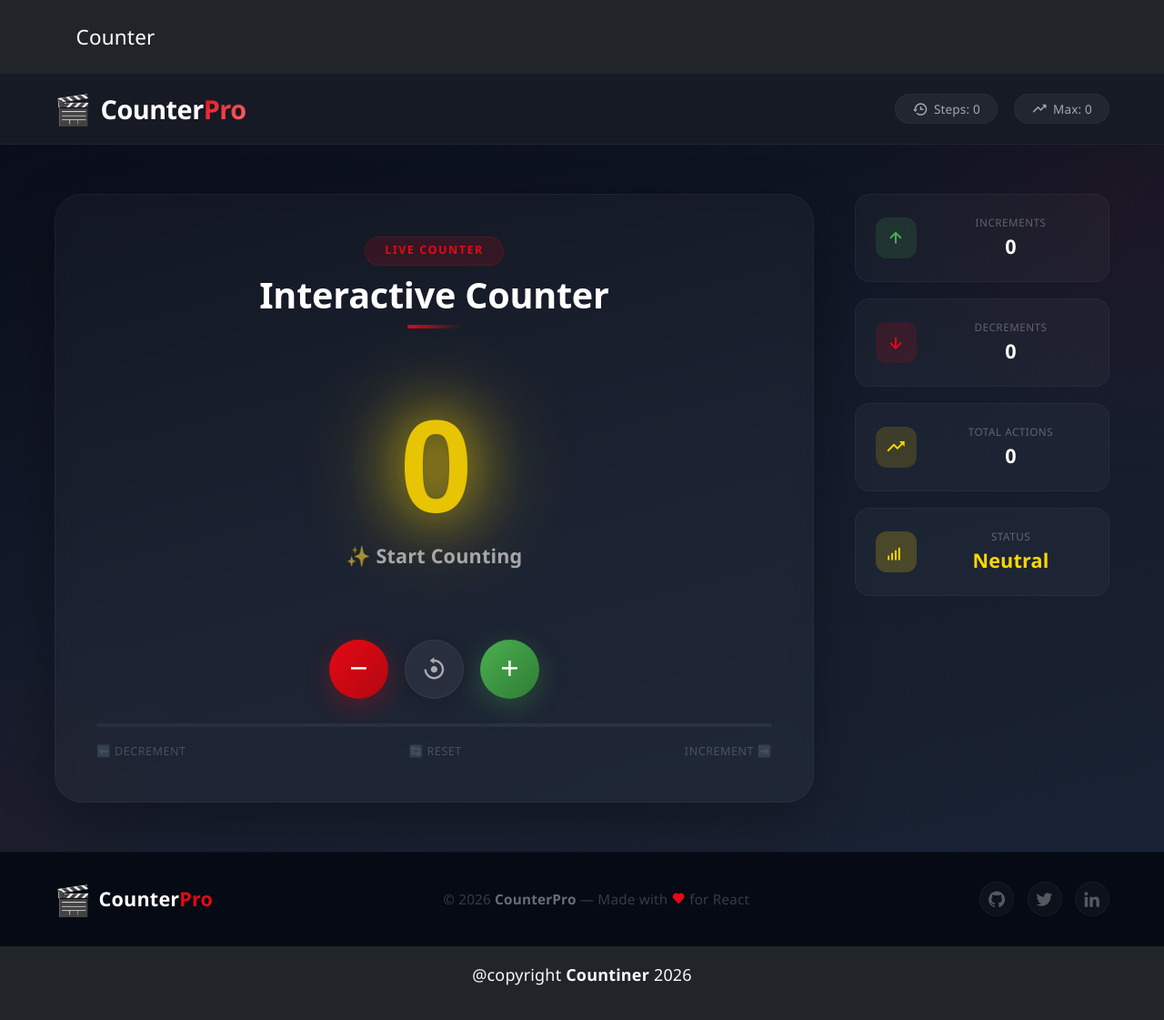
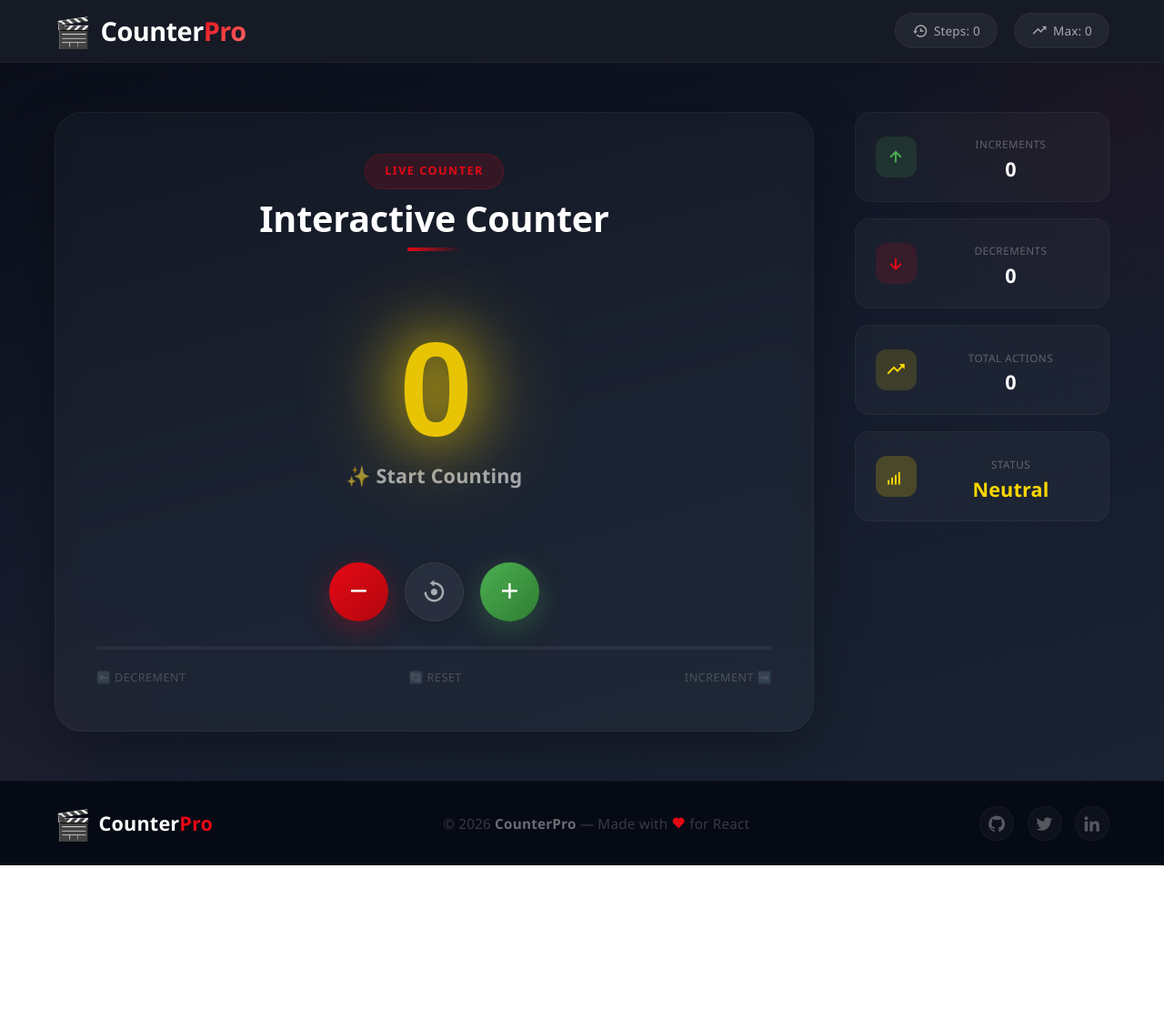
Before and after one commit to malikunderstand/Counter, a React (Vite) app: page / in a window 1280 px wide. Shown: the whole page at 91% size. After the commit the page ends 951 px from the top, so only its background shows below. Built offline with nearby package versions, Linux system fonts and the light colour scheme.

Commit message:
Update App.tsx

```diff
--- a/src/App.tsx
+++ b/src/App.tsx
@@ -1,16 +1,12 @@
-import '../node_modules/bootstrap/dist/css/bootstrap.min.css';
 import 'boxicons/css/boxicons.min.css';
 import './App.css';
-import Navbar from './Navbar';
 import Counter from './Counter';
-import Footer from './Footer';
+
 
 function App() {
   return (
     <>
-      <Navbar />
       <Counter />
-      <Footer />
     </>
   );
 }
```
